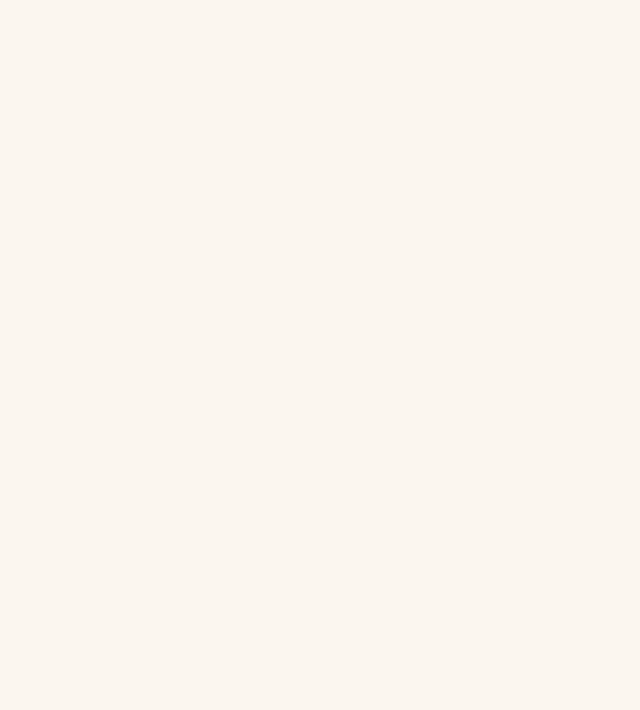
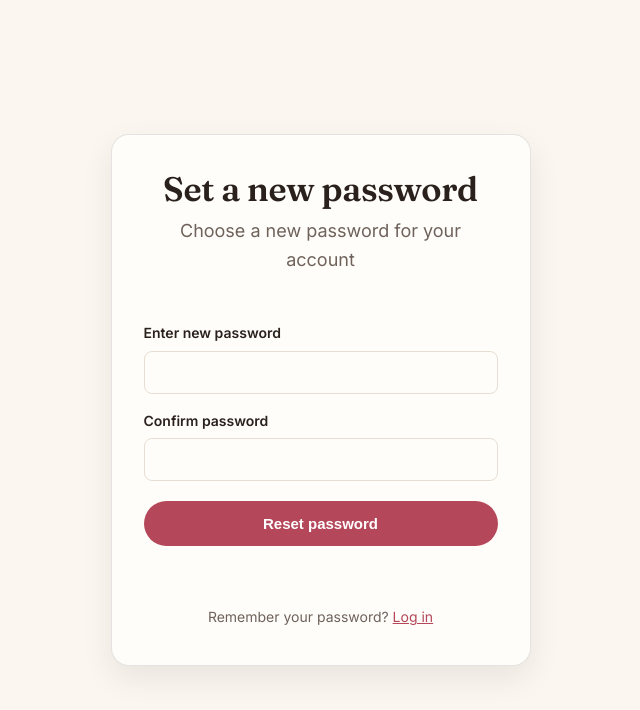
Before and after one commit to FasterThanIE/giftly, a React (Vite) app: page /reset in a window 1280 px wide. Before the commit this address had no page. Shown: the top 710 px of the page, without its empty margins (312-952 px from the left). Built offline with nearby package versions, Linux system fonts and the light colour scheme.

Commit message:
Add reset-password page and consolidate routes

```diff
--- a/src/App.jsx
+++ b/src/App.jsx
@@ -7,6 +7,7 @@ import Cta from "./components/Cta.jsx";
 import Footer from "./components/Footer.jsx";
 import Demo from "./components/Demo.jsx";
 import ForgotPassword from "./components/ForgotPassword.jsx";
+import Reset from "./components/Reset.jsx";
 import AuthPage from "./components/AuthPage.jsx";
 import {Navigate, Route, Routes} from "react-router-dom";
 
@@ -33,10 +34,8 @@ function App() {
              <Route path="/login" element={< AuthPage/>} />
              <Route path="/" element={<Navigate to="/login"/>} />
              <Route path="/signup" element={<AuthPage/>} />
-         </Routes>
-
-         <Routes>
-             <Route path="/forgot" element={<ForgotPassword/>} />
+             <Route path="/forgot" element={<ForgotPassword />} />
+             <Route path="/reset" element={<Reset />} />
          </Routes>
 
 
--- /dev/null
+++ b/src/components/Reset.jsx
@@ -0,0 +1,91 @@
+
+import {useState} from "react";
+import {Link} from  "react-router-dom";
+
+
+ function Reset () {
+
+    const [password, setPassword] = useState("");
+    const [confirm , setConfirm] = useState("");
+    const [error, setError] = useState("");
+
+    function handleReset(e) {
+
+            e.preventDefault();
+            if (!password || !confirm) {
+                setError("Please fill in all fields.");
+                return;
+            }
+
+                if (password.length < 8) {
+                    setError("Password must be at least 8 characters.");
+                    return;
+                }
+
+
+                if (password !== confirm) {
+                    setError("Passwords do not match.")
+                    return;
+                }
+
+
+
+            setError("");
+
+
+
+    }
+
+    return (
+
+        <div className="authwrap">
+            <div className="card">
+                <div className="head">
+                    <h1>Set a new password</h1>
+                    <p>Choose a new password for your account</p>
+                </div>
+
+                <form noValidate onSubmit={handleReset}>
+                    <div className="field">
+                        <label htmlFor="password">Enter new password</label>
+                        <input
+                            type="password"
+                            id="password"
+                            name="password"
+                            value={password}
+                            onChange={(e) => setPassword(e.target.value)}
+
+                        />
+                    </div>
+
+                    <div className="field">
+                        <label htmlFor="confirm">Confirm password</label>
+                        <input
+                            type="password"
+                            id="confirm"
+                            name="confirm"
+                            value={confirm}
+                            onChange={(e) => setConfirm(e.target.value)}
+
+                        />
+                    </div>
+
+                    <button className="primary" type="submit">Reset password</button>
+                    <p className="notice">{error}</p>
+
+
+                </form>
+
+                <p className="switch">
+                    Remember your password?{" "}
+                    <Link to="/login">Log in</Link>
+                </p>
+            </div>
+        </div>
+
+
+    )
+
+}
+
+export default Reset;
```
